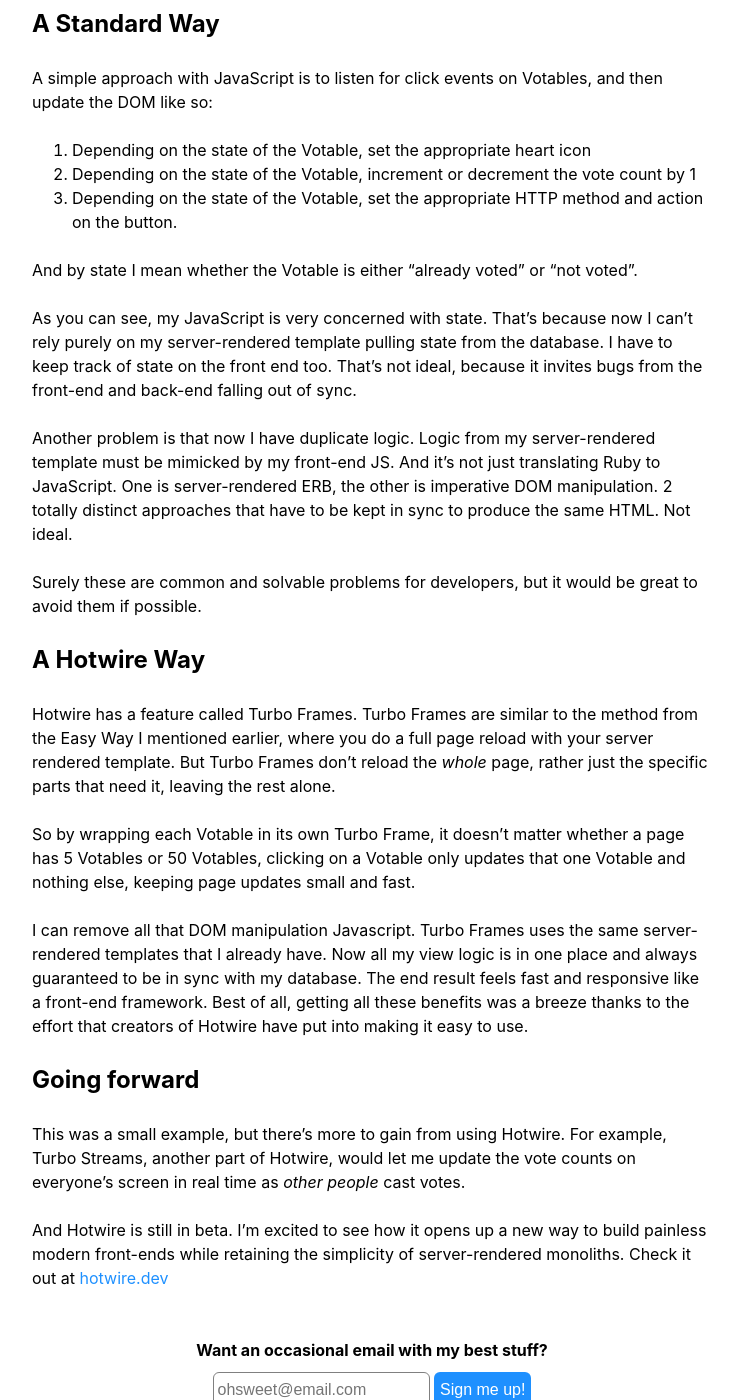
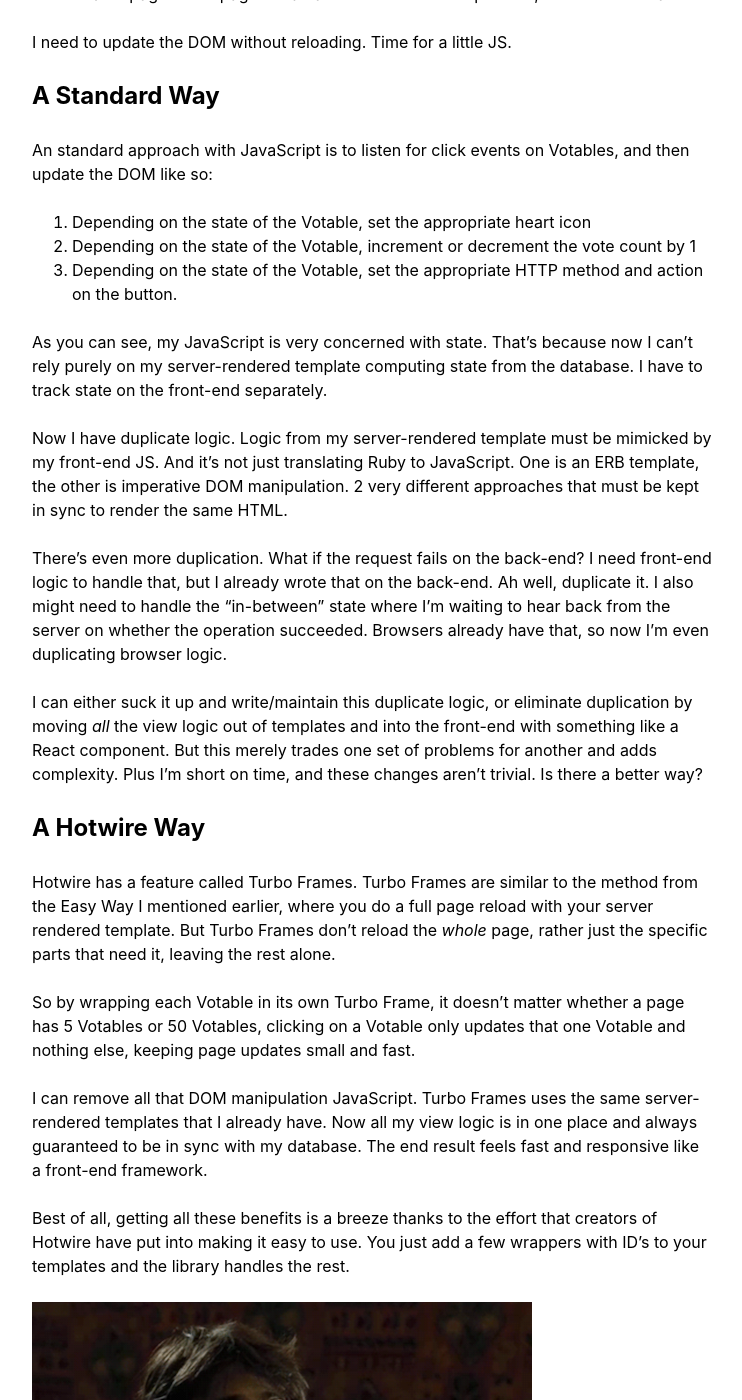
Before and after one commit to pooriajr/pooriar, a Jekyll site: the page built from _posts/2021-06-15-eliminating-duplicate-logic-with-hotwire.md, in a window 1280 px wide and 1400 px high, scrolled down 1098 px. Shown: the whole window, without its empty margins (268-1010 px from the left). Built offline with Jekyll 4.4.1, drawn with Linux system fonts in a browser that asks for light colours; some of the changed text lies outside the part shown.

Commit message:
updated the article

```diff
--- a/_posts/2021-06-15-eliminating-duplicate-logic-with-hotwire.md
+++ b/_posts/2021-06-15-eliminating-duplicate-logic-with-hotwire.md
@@ -17,33 +17,33 @@ In this article we only care about 3 dynamic parts of a Votable:
 2. The vote count changes based on the number of votes, including yours.
 3. The HTTP request that gets sent when you click the Votable can either be a POST request to create a vote, or a DELETE request to delete a vote. The URL of the request also varies.
 
-The logic to handle these dynamic parts already exists in the server-rendered templates. So on the initial page load, everything looks and works exactly as it should.
+I have a week to build the app, so I'm sticking to convention for speed and simplicity, using server-rendered templates. The means the logic to render the  dynamic parts of a Votable are in the templates. On the initial page load, everything looks and works exactly as it should.
 
-But what happens when someone clicks on a Votable? That triggers a change in the database, so how do we update all those dynamic parts to reflect that?
+But what happens when someone clicks on a Votable? That triggers a change in the back-end (creating or destroying a record in the database), so how do we update all those dynamic parts on the front-end to reflect that change?
 
 ## An Easy Way
 
 The easiest way is to simply re-render the whole page. The initial page load is always in sync, so just show an initial page load after every interaction.
 
-With Turbolinks, this *might* be fast and seamless, depending on the size of the page render. In my case this approach is too slow once I have many Votables on the same page. A full page reload also resets the scroll position, which I don't want.
+With Turbolinks (now Turbo Drive), this *might* be fast and seamless, depending on the size of the page render. In my case this approach is too slow once I have many Votables on the same page. A full page reload also resets the scroll position, which I don't want.
 
 I need to update the DOM without reloading. Time for a little JS.
 
 ## A Standard Way
 
-A simple approach with JavaScript is to listen for click events on Votables, and then update the DOM like so:
+An standard approach with JavaScript is to listen for click events on Votables, and then update the DOM like so:
 
 1. Depending on the state of the Votable, set the appropriate heart icon
 2. Depending on the state of the Votable, increment or decrement the vote count by 1
 3. Depending on the state of the Votable, set the appropriate HTTP method and action on the button.
 
-And by state I mean whether the Votable is either "already voted" or "not voted".
+As you can see, my JavaScript is very concerned with state. That's because now I can't rely purely on my server-rendered template computing state from the database. I have to track state on the front-end separately.
 
-As you can see, my JavaScript is very concerned with state. That's because now I can't rely purely on my server-rendered template pulling state from the database. I have to keep track of state on the front end too. That's not ideal, because it invites bugs from the front-end and back-end falling out of sync.
+Now I have duplicate logic. Logic from my server-rendered template must be mimicked by my front-end JS. And it's not just translating Ruby to JavaScript. One is an ERB template, the other is imperative DOM manipulation. 2 very different approaches that must be kept in sync to render the same HTML.
 
-Another problem is that now I have duplicate logic. Logic from my server-rendered template must be mimicked by my front-end JS. And it's not just translating Ruby to JavaScript. One is server-rendered ERB, the other is imperative DOM manipulation. 2 totally distinct approaches that have to be kept in sync to produce the same HTML. Not ideal.
+There's even more duplication. What if the request fails on the back-end? I need front-end logic to handle that, but I already wrote that on the back-end. Ah well, duplicate it. I also might need to handle the "in-between" state where I'm waiting to hear back from the server on whether the operation succeeded. Browsers already have that, so now I'm even duplicating browser logic.
 
-Surely these are common and solvable problems for developers, but it would be great to avoid them if possible.
+I can either suck it up and write/maintain this duplicate logic, or eliminate duplication by moving *all* the view logic out of templates and into the front-end with something like a React component. But this merely trades one set of problems for another and adds complexity. Plus I'm short on time, and these changes aren't trivial. Is there a better way?
 
 ## A Hotwire Way
 
@@ -51,10 +51,14 @@ Hotwire has a feature called Turbo Frames. Turbo Frames are similar to the metho
 
 So by wrapping each Votable in its own Turbo Frame, it doesn't matter whether a page has 5 Votables or 50 Votables, clicking on a Votable only updates that one Votable and nothing else, keeping page updates small and fast.
 
-I can remove all that DOM manipulation Javascript. Turbo Frames uses the same server-rendered templates that I already have. Now all my view logic is in one place and always guaranteed to be in sync with my database. The end result feels fast and responsive like a front-end framework. Best of all, getting all these benefits was a breeze thanks to the effort that creators of Hotwire have put into making it easy to use.
+I can remove all that DOM manipulation JavaScript. Turbo Frames uses the same server-rendered templates that I already have. Now all my view logic is in one place and always guaranteed to be in sync with my database. The end result feels fast and responsive like a front-end framework.
+
+Best of all, getting all these benefits is a breeze thanks to the effort that creators of Hotwire have put into making it easy to use. You just add a few wrappers with ID's to your templates and the library handles the rest.
+
+![](/assets/img/i-love-magic.png)
 
 ## Going forward
 
 This was a small example, but there's more to gain from using Hotwire. For example, Turbo Streams, another part of Hotwire, would let me update the vote counts on everyone's screen in real time as *other people* cast votes.
 
-And Hotwire is still in beta. I'm excited to see how it opens up a new way to build painless modern front-ends while retaining the simplicity of server-rendered monoliths. Check it out at [hotwire.dev](https://hotwire.dev)
+And Hotwire is still in beta. I'm excited to see how it opens up a new way to build painless modern front-ends while retaining the simplicity of server-rendered templates. Check it out at [hotwire.dev](https://hotwire.dev)
```
Also changed, not shown: other parts of _posts/2021-06-15-eliminating-duplicate-logic-with-hotwire.md (+2 -2 lines), assets/img/i-love-magic.png (added).
